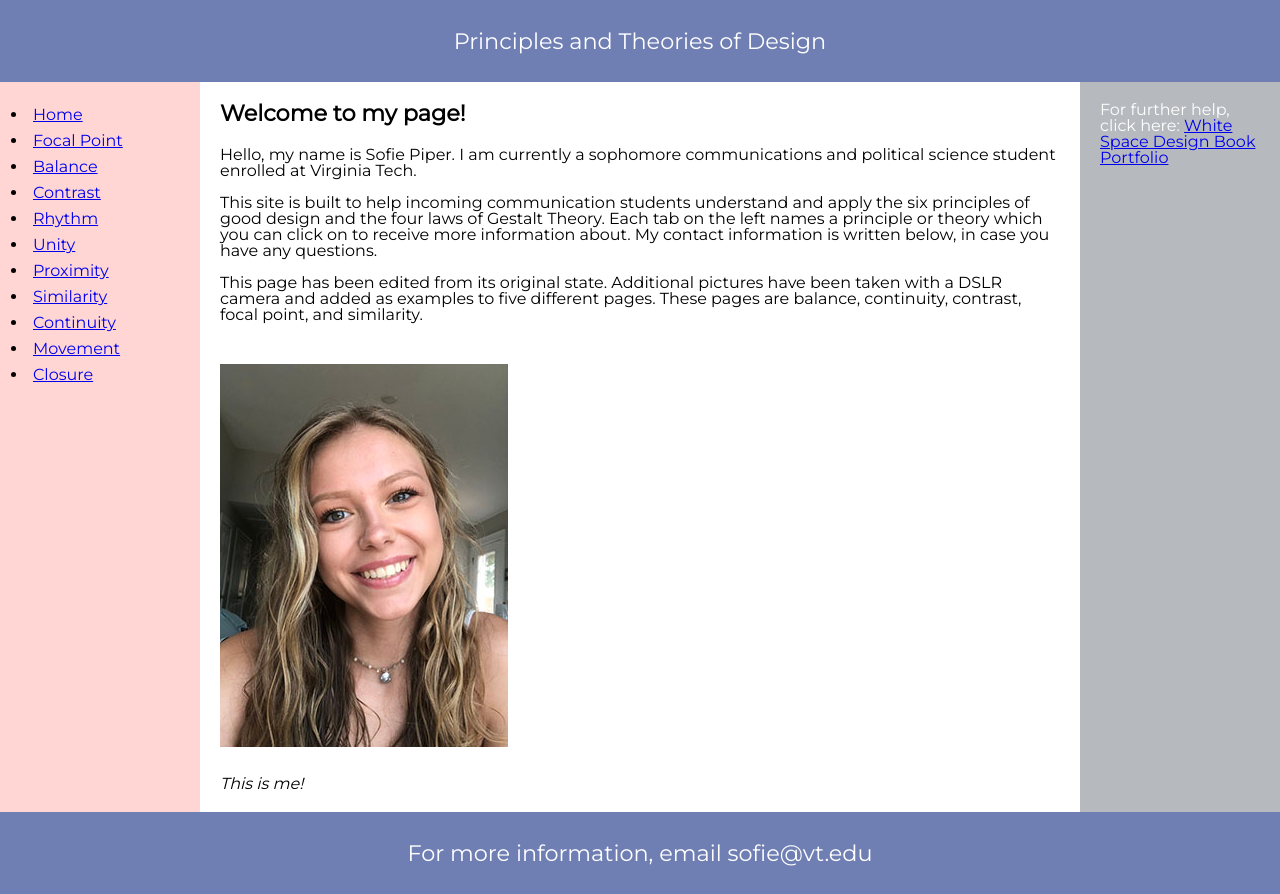
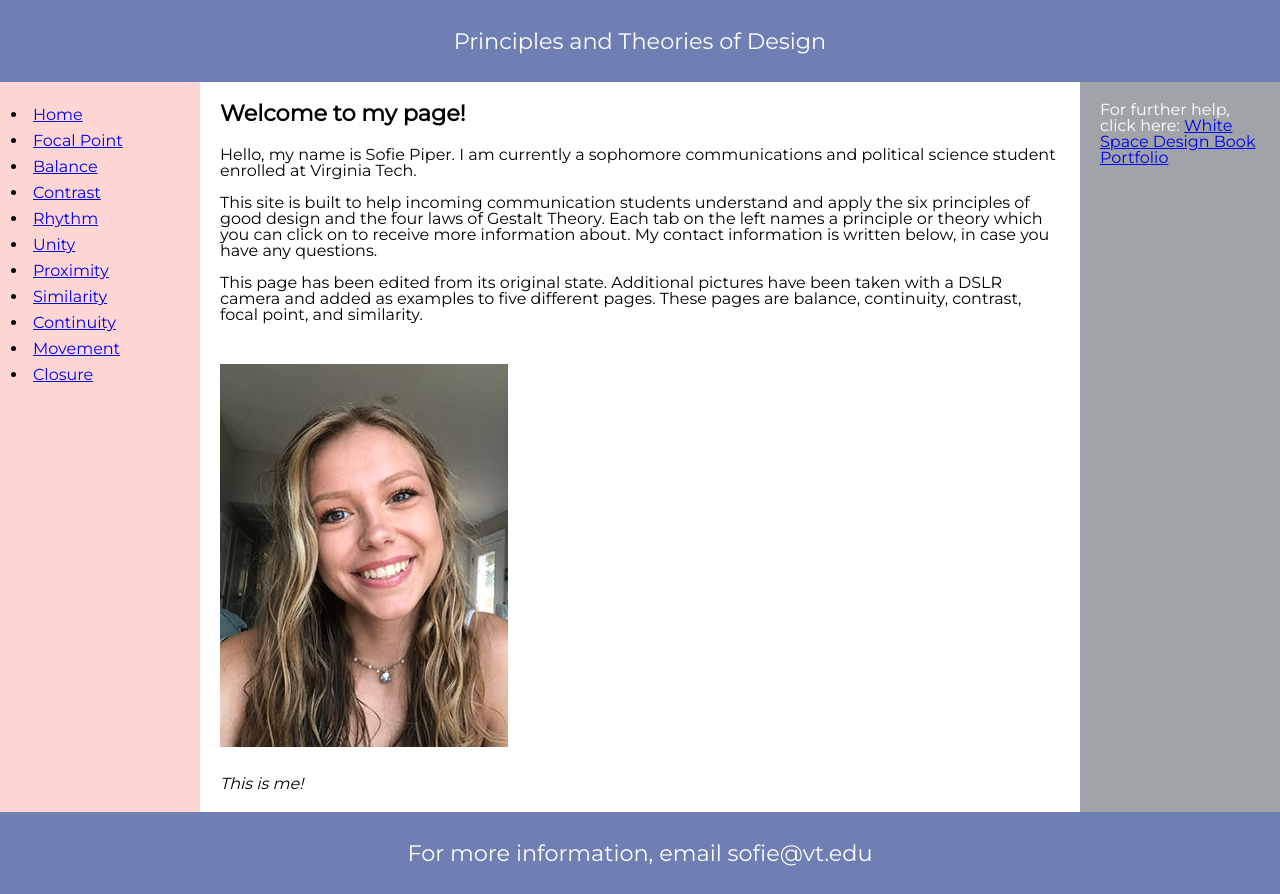
Before and after one commit to sofiepiper/design-principles, a plain HTML site: page index.html in a window 1280 px wide. Drawn offline with Linux system fonts and the light colour scheme.

Commit message:
aside color change

```diff
--- a/styles.css
+++ b/styles.css
@@ -46,7 +46,7 @@ nav li {
 
 aside {
   padding: 20px;
-  background-color: #B6BABF;
+  background-color: #A0A4A8;
   color: white;
 }
 
```
